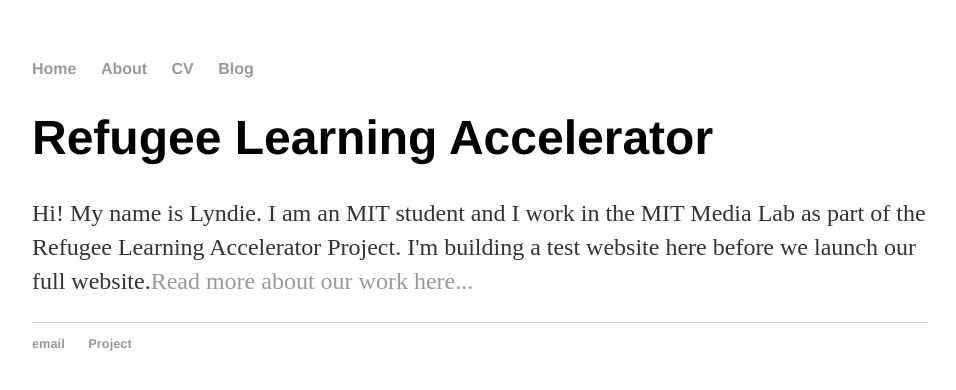
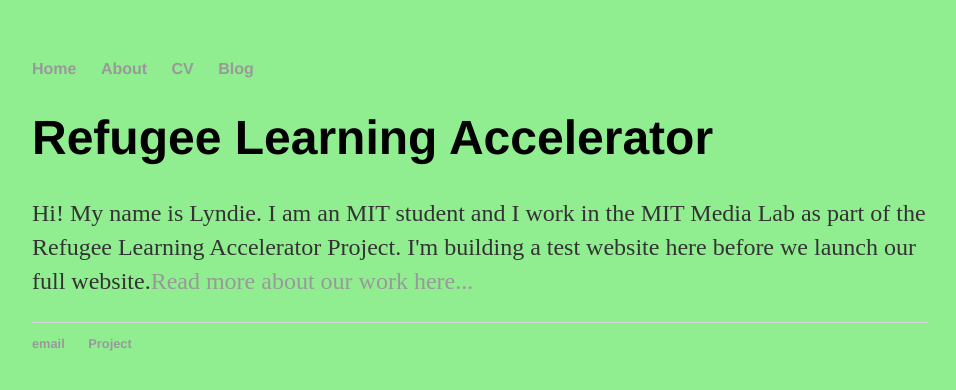
Before and after one commit to Refugee-Learning-Accelerator/Refugee-Learning-Accelerator.github.io, a Jekyll site: the page built from index.html, in a window 1280 px wide. Shown: the top 390 px of the page, without its empty margins (160-1116 px from the left). Built offline with Jekyll 4.4.1, drawn with Linux system fonts in a browser that asks for light colours.

Commit message:
Update index.html

```diff
--- a/index.html
+++ b/index.html
@@ -2,6 +2,7 @@
 layout: default
 title: Refugee Learning Accelerator -MIT Media Lab
 ---
+<body style="background-color:lightgreen;">
 <div class="blurb">
 	<h1>Refugee Learning Accelerator</h1>
 	<p>Hi! My name is Lyndie. I am an MIT student and I work in the MIT Media Lab as part of the Refugee Learning Accelerator Project. I'm building a test website here before we launch our full website.<a href="https://www.media.mit.edu/projects/refugee-learning-accelerator/overview/">Read more about our work here...</a></p>
```
